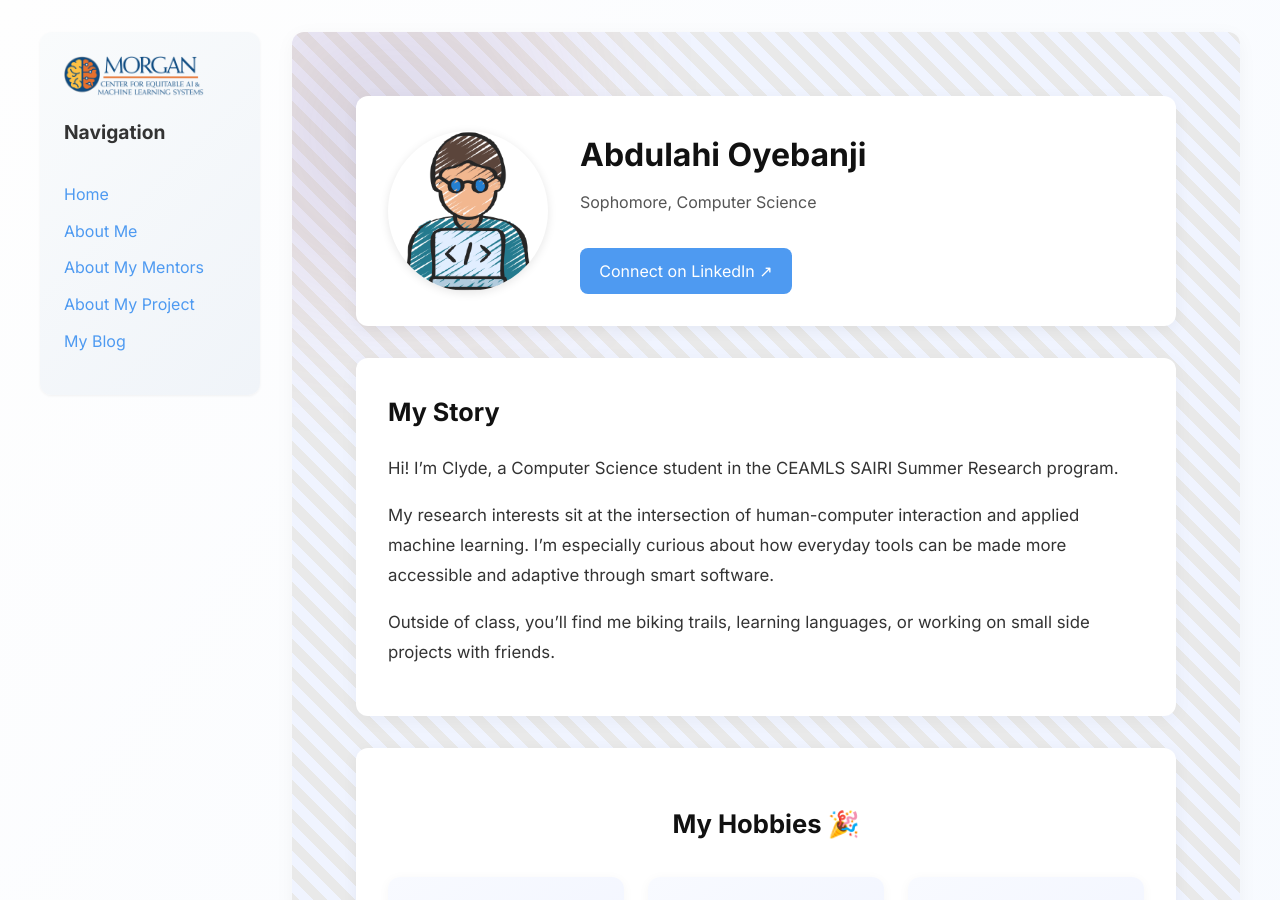
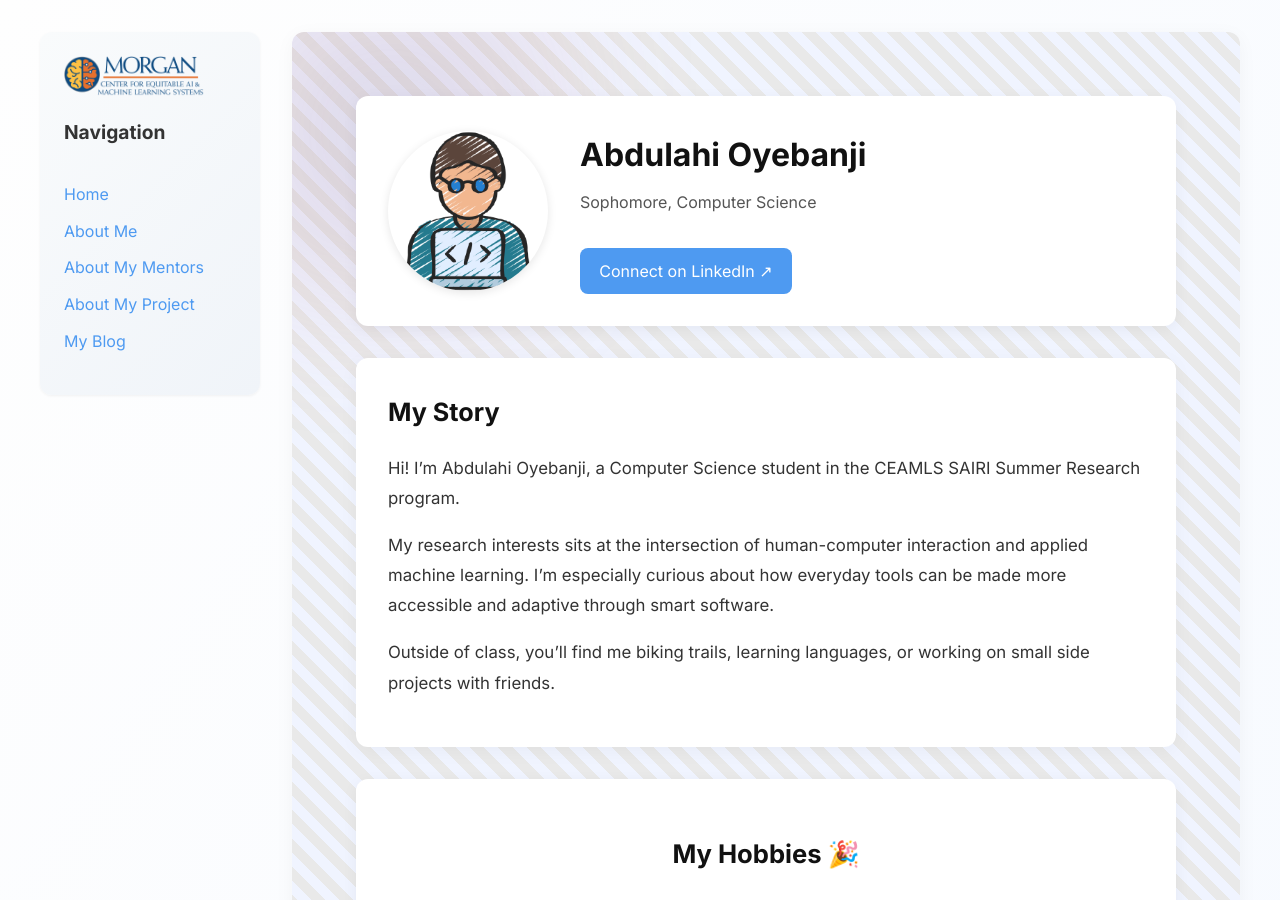
Before and after one commit to abdulahi-banji/abdulahi-banjiceamls26.github.io, a Jekyll site: the page built from pages/about-me.md, in a window 1280 px wide and 900 px high. Built offline with Jekyll 4.4.1, drawn with Linux system fonts in a browser that asks for light colours.

Commit message:
Update about-me.md

```diff
--- a/pages/about-me.md
+++ b/pages/about-me.md
@@ -9,9 +9,9 @@ about:
   image: assets/images/image.png
   linkedin: https://www.linkedin.com/in/abdulahi-oyebanji/
   bio: |
-    Hi! I'm Clyde, a Computer Science student in the CEAMLS SAIRI Summer Research program.
+    Hi! I'm Abdulahi Oyebanji, a Computer Science student in the CEAMLS SAIRI Summer Research program.
 
-    My research interests sit at the intersection of human-computer interaction and applied
+    My research interests sits at the intersection of human-computer interaction and applied
     machine learning. I'm especially curious about how everyday tools can be made more
     accessible and adaptive through smart software.
 
```
